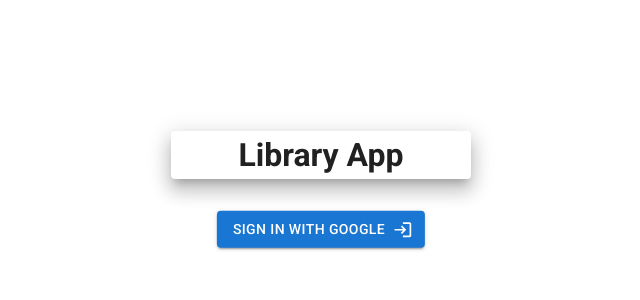
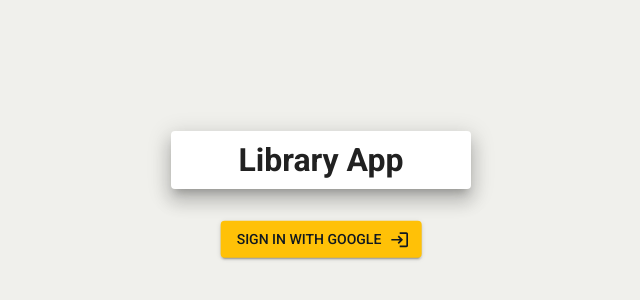
Before and after one commit to tuulestatemmattu/libraryapp, a React (Vite) app in the folder frontend/: page / in a window 1280 px wide. Shown: the part 190-490 px from the top of the page, without its empty margins (319-959 px from the left). Built offline with nearby package versions, Linux system fonts and the light colour scheme; no server answers.

Commit message:
signin now within the theme

```diff
--- a/frontend/src/App.tsx
+++ b/frontend/src/App.tsx
@@ -31,7 +31,12 @@
   }, []);
 
   if (!profile) {
-    return <SignInPage />;
+    return (
+      <ThemeProvider theme={theme}>
+        <CssBaseline />
+        <SignInPage />
+      </ThemeProvider>
+    );
   }
 
   return (
```
